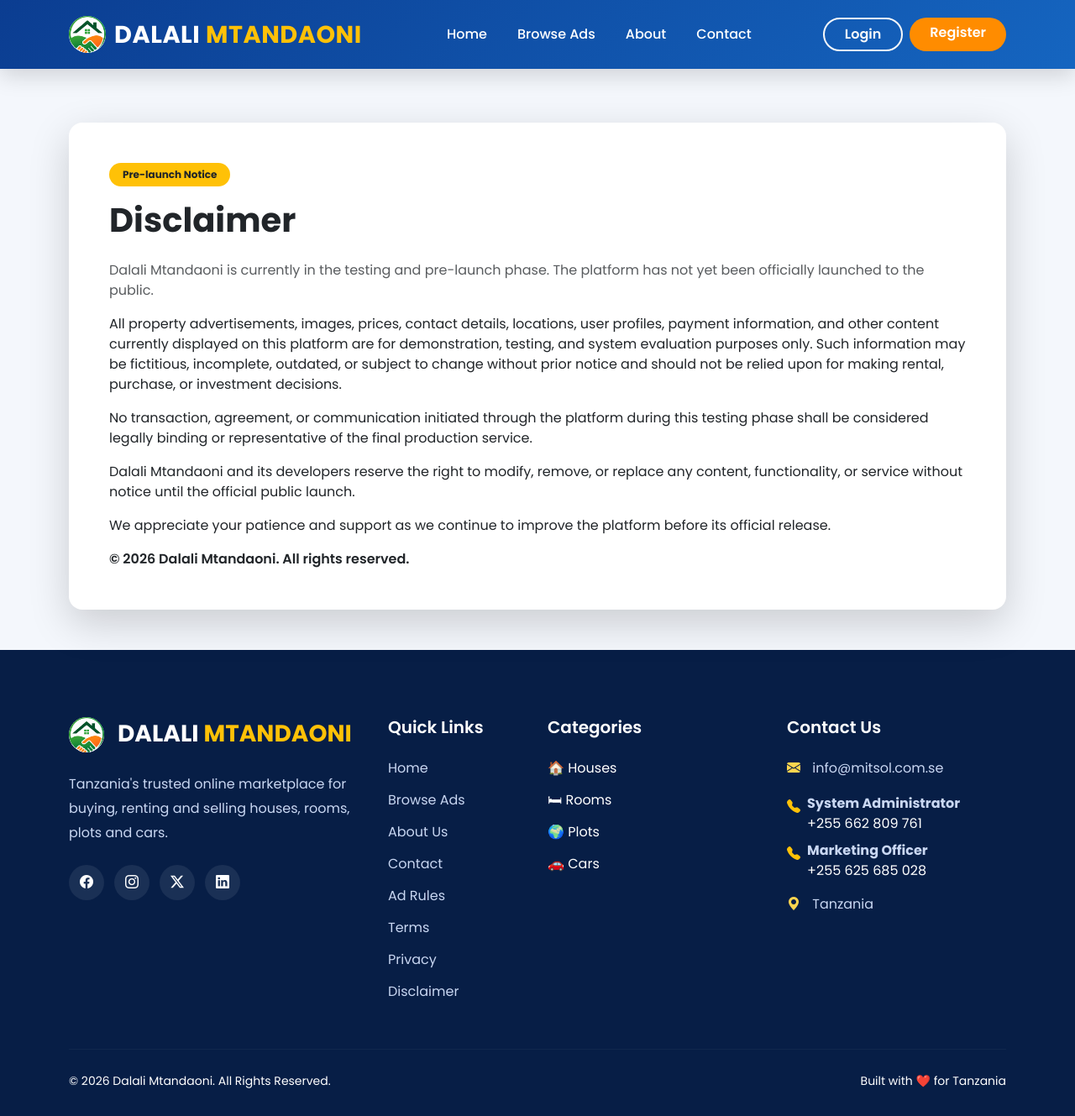
After one commit to Shija-cmd/dalali-mtandaoni, a Django app: page /disclaimer/ in a window 1280 px wide. The commit adds this page. Shown: the whole page at 84% size. Run offline with Django 5.2, Linux system fonts and the light colour scheme; parts of the project's set-up code (start-up, migrations or seed data) failed here and were passed over.

Commit message:
Updated disclaimer page

```diff
--- /dev/null
+++ b/properties/templates/properties/disclaimer.html
@@ -0,0 +1,62 @@
+{% extends 'base.html' %}
+
+{% block title %}
+Disclaimer
+{% endblock %}
+
+{% block content %}
+
+<div class="container py-5">
+
+    <div class="card border-0 shadow-lg rounded-4">
+
+        <div class="card-body p-5">
+
+            <span class="badge bg-warning text-dark px-3 py-2 rounded-pill mb-3">
+                Pre-launch Notice
+            </span>
+
+            <h1 class="fw-bold mb-4">Disclaimer</h1>
+
+            <p class="text-muted">
+                Dalali Mtandaoni is currently in the testing and pre-launch phase.
+                The platform has not yet been officially launched to the public.
+            </p>
+
+            <p>
+                All property advertisements, images, prices, contact details, locations,
+                user profiles, payment information, and other content currently displayed
+                on this platform are for demonstration, testing, and system evaluation
+                purposes only. Such information may be fictitious, incomplete, outdated,
+                or subject to change without prior notice and should not be relied upon
+                for making rental, purchase, or investment decisions.
+            </p>
+
+            <p>
+                No transaction, agreement, or communication initiated through the platform
+                during this testing phase shall be considered legally binding or
+                representative of the final production service.
+            </p>
+
+            <p>
+                Dalali Mtandaoni and its developers reserve the right to modify, remove,
+                or replace any content, functionality, or service without notice until the
+                official public launch.
+            </p>
+
+            <p>
+                We appreciate your patience and support as we continue to improve the
+                platform before its official release.
+            </p>
+
+            <p class="mb-0 fw-semibold">
+                &copy; 2026 Dalali Mtandaoni. All rights reserved.
+            </p>
+
+        </div>
+
+    </div>
+
+</div>
+
+{% endblock %}
--- a/properties/urls.py
+++ b/properties/urls.py
@@ -40,6 +40,12 @@ urlpatterns = [
         'privacy/',
         views.privacy,
         name='privacy'
+    ),
+
+    path(
+        'disclaimer/',
+        views.disclaimer,
+        name='disclaimer'
     ),
 
     path(
--- a/properties/views.py
+++ b/properties/views.py
@@ -373,6 +373,14 @@ def privacy(request):
     )
 
 
+def disclaimer(request):
+
+    return render(
+        request,
+        'properties/disclaimer.html'
+    )
+
+
 def listing_rules(request):
 
     return render(
--- a/templates/base.html
+++ b/templates/base.html
@@ -559,6 +559,16 @@
 
                     </li>
 
+                    <li>
+
+                        <a href="{% url 'disclaimer' %}">
+
+                            Disclaimer
+
+                        </a>
+
+                    </li>
+
                 </ul>
 
             </div>
```
Also changed, not shown: properties/templates/properties/home.html (+27 -0 lines).
